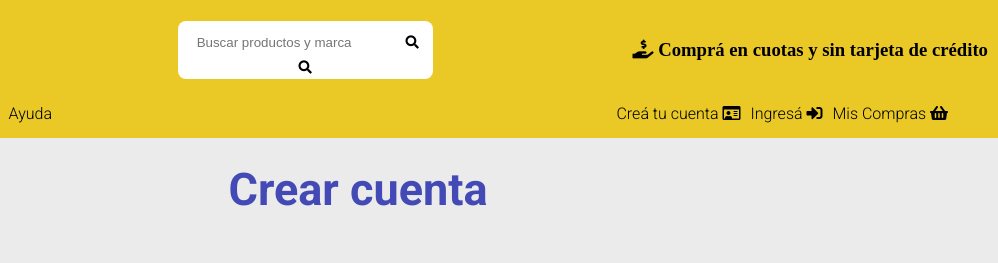
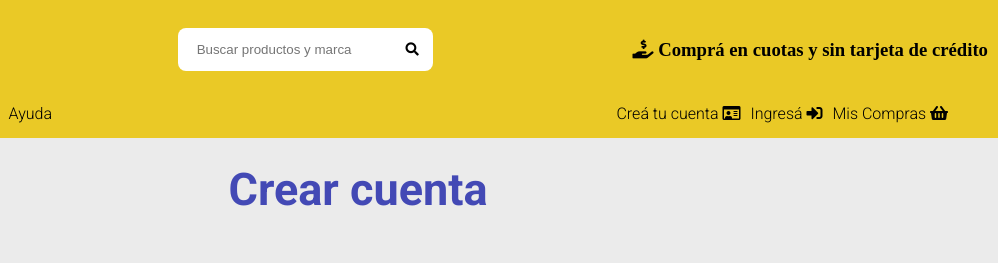
Before and after one commit to soymariomtz/mercado-liebre, a website: page views/register.html in a window 1280 px wide. Shown: the top 263 px of the page, 282-1280 px from the left. Drawn offline with Linux system fonts and the light colour scheme; files whose address does not match are found by name.

Commit message:
Correcion en register

```diff
--- a/views/register.html
+++ b/views/register.html
@@ -35,7 +35,6 @@
               />
               <i class="fas fa-search"></i>
             </form>
-            <i class="fas fa-search"></i>
           </button>
         </div>
         <h3 class="copy-header fas fa-hand-holding-usd">
```
